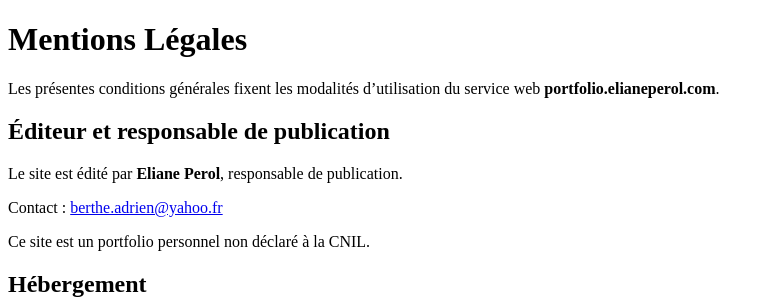
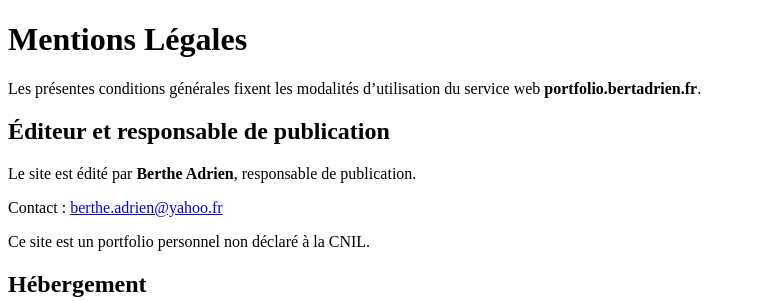
Before and after one commit to BertheAdrien/portfolio, a PHP site: template src/pages/mentionslegale.php in a window 1280 px wide. Shown: the top 301 px of the page, without its empty margins (0-774 px from the left). Run offline with PHP 8.4, Linux system fonts and the light colour scheme; the template is opened without the code that fills it, so the values that code supplies are empty.

Commit message:
maj mentions legales

```diff
--- a/src/pages/mentionslegale.php
+++ b/src/pages/mentionslegale.php
@@ -10,10 +10,10 @@
     <title>Document</title>
 </head>
 <h1>Mentions Légales</h1>
-    <p>Les présentes conditions générales fixent les modalités d’utilisation du service web <strong>portfolio.elianeperol.com</strong>.</p>
+    <p>Les présentes conditions générales fixent les modalités d’utilisation du service web <strong>portfolio.bertadrien.fr</strong>.</p>
 
     <h2>Éditeur et responsable de publication</h2>
-    <p>Le site est édité par <strong>Eliane Perol</strong>, responsable de publication.</p>
+    <p>Le site est édité par <strong>Berthe Adrien</strong>, responsable de publication.</p>
     <p>Contact : <a href="mailto:berthe.adrien@yahoo.fr">berthe.adrien@yahoo.fr</a></p>
     <p>Ce site est un portfolio personnel non déclaré à la CNIL.</p>
 
```
